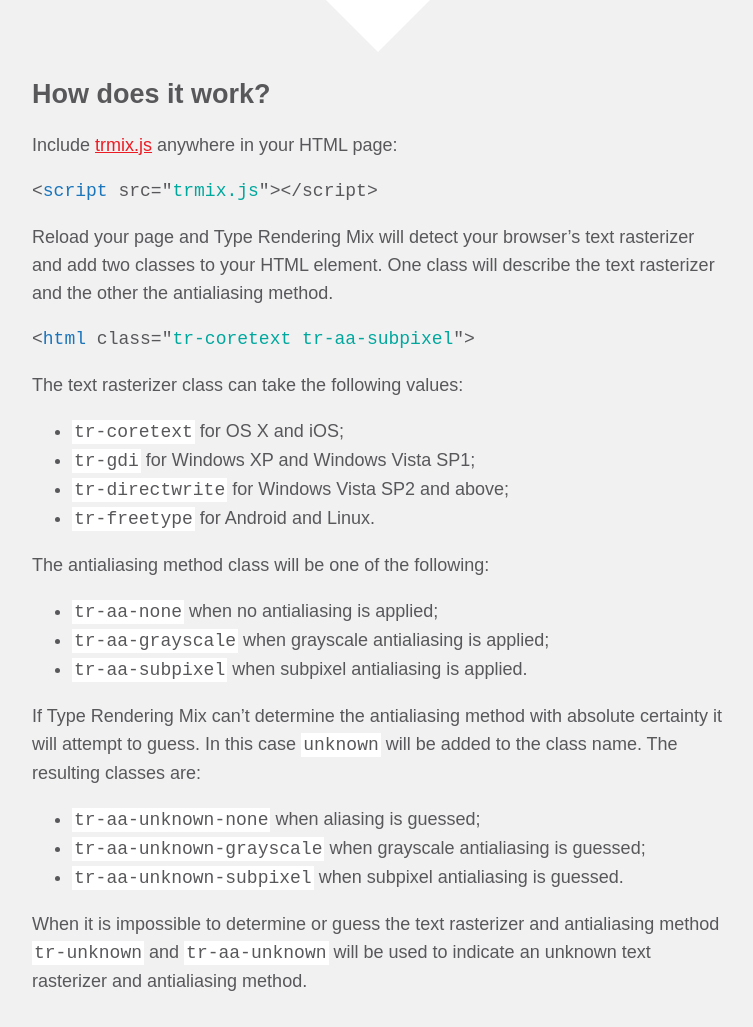
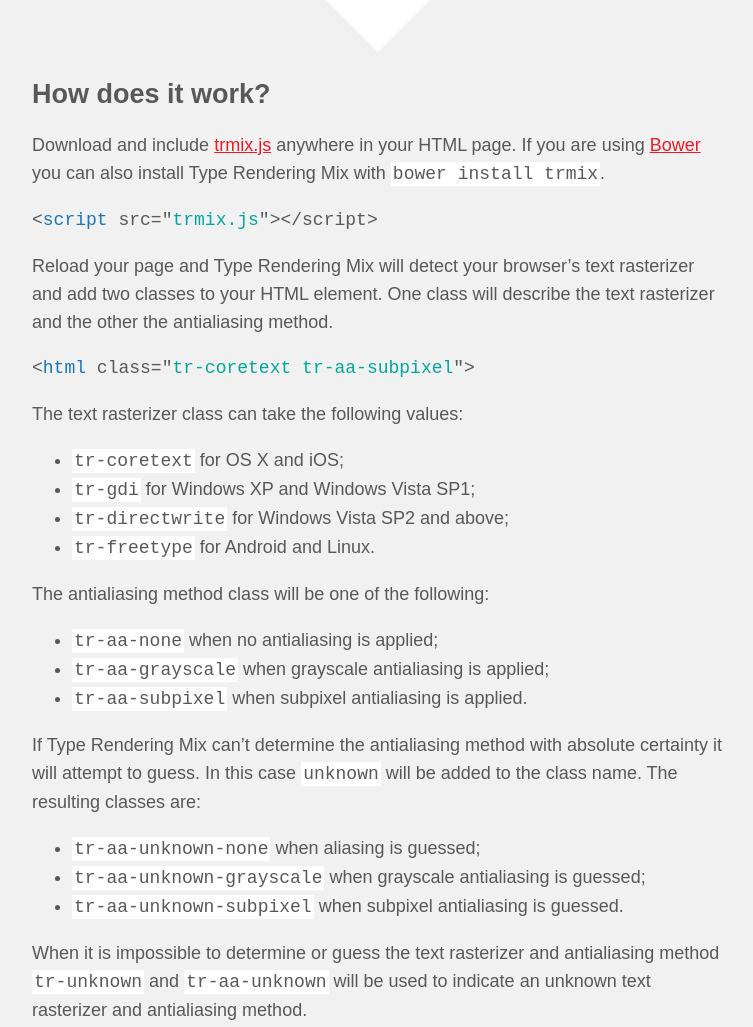
Before and after one commit to bramstein/trmix, a website: page website/index.html in a window 1280 px wide. Shown: the part 2640-3667 px from the top of the page, without its empty margins (262-1015 px from the left). Drawn offline with Linux system fonts and the light colour scheme.

Commit message:
Add Bower installation instructions to the website.

```diff
--- a/website/index.html
+++ b/website/index.html
@@ -55,7 +55,7 @@
     </div>
     <div id="instructions">
       <h2>How does it work?</h2>
-      <p>Include <a href="trmix.js">trmix.js</a> anywhere in your HTML page:
+      <p>Download and include <a href="trmix.js">trmix.js</a> anywhere in your HTML page. If you are using <a href="http://bower.io/">Bower</a> you can also install Type Rendering Mix with <code>bower install trmix</code>.
 
       <pre><code>&lt;<span class="ident">script</span> src="<span class="literal">trmix.js</span>"&gt;&lt;/script&gt;</code></pre>
 
```
